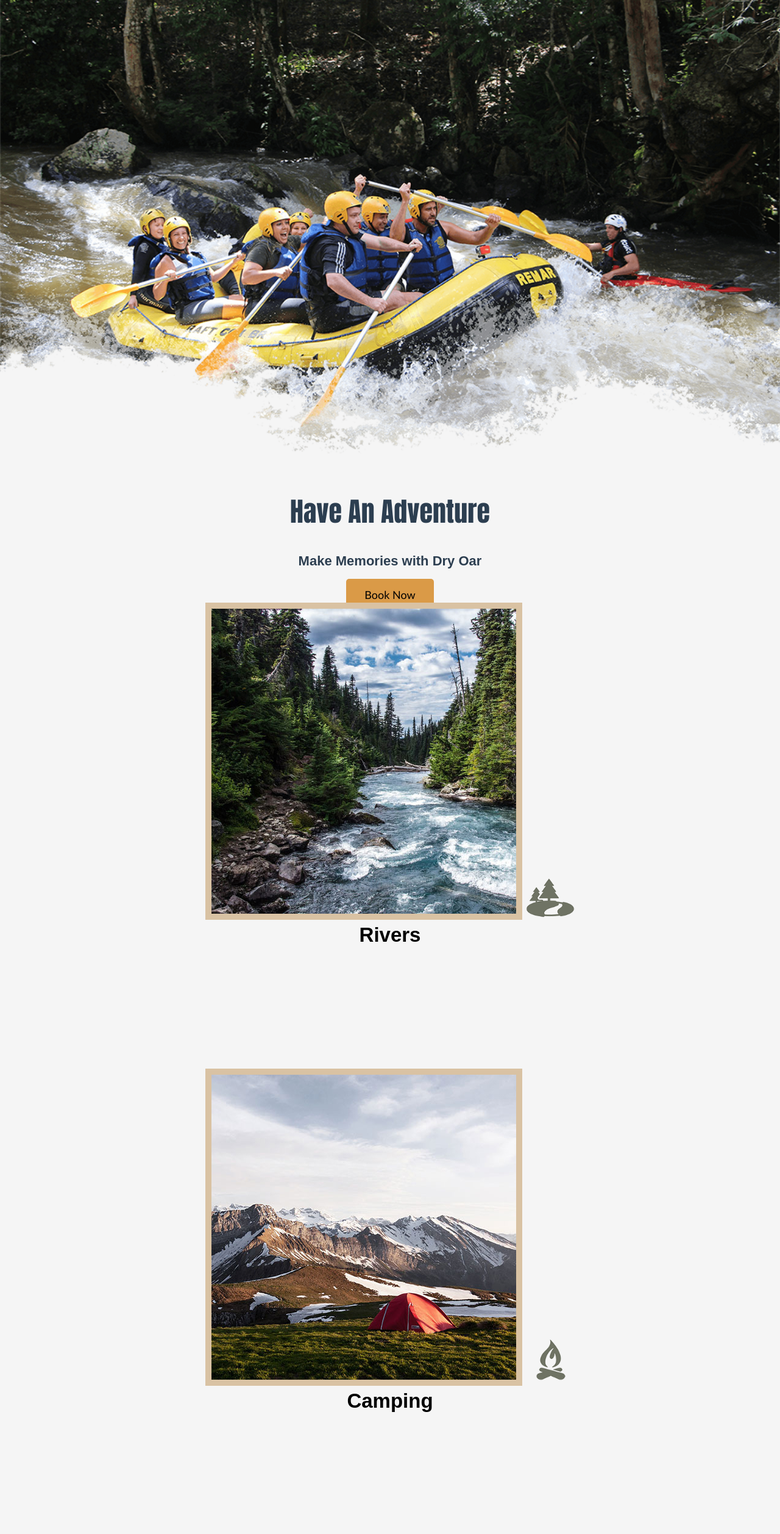
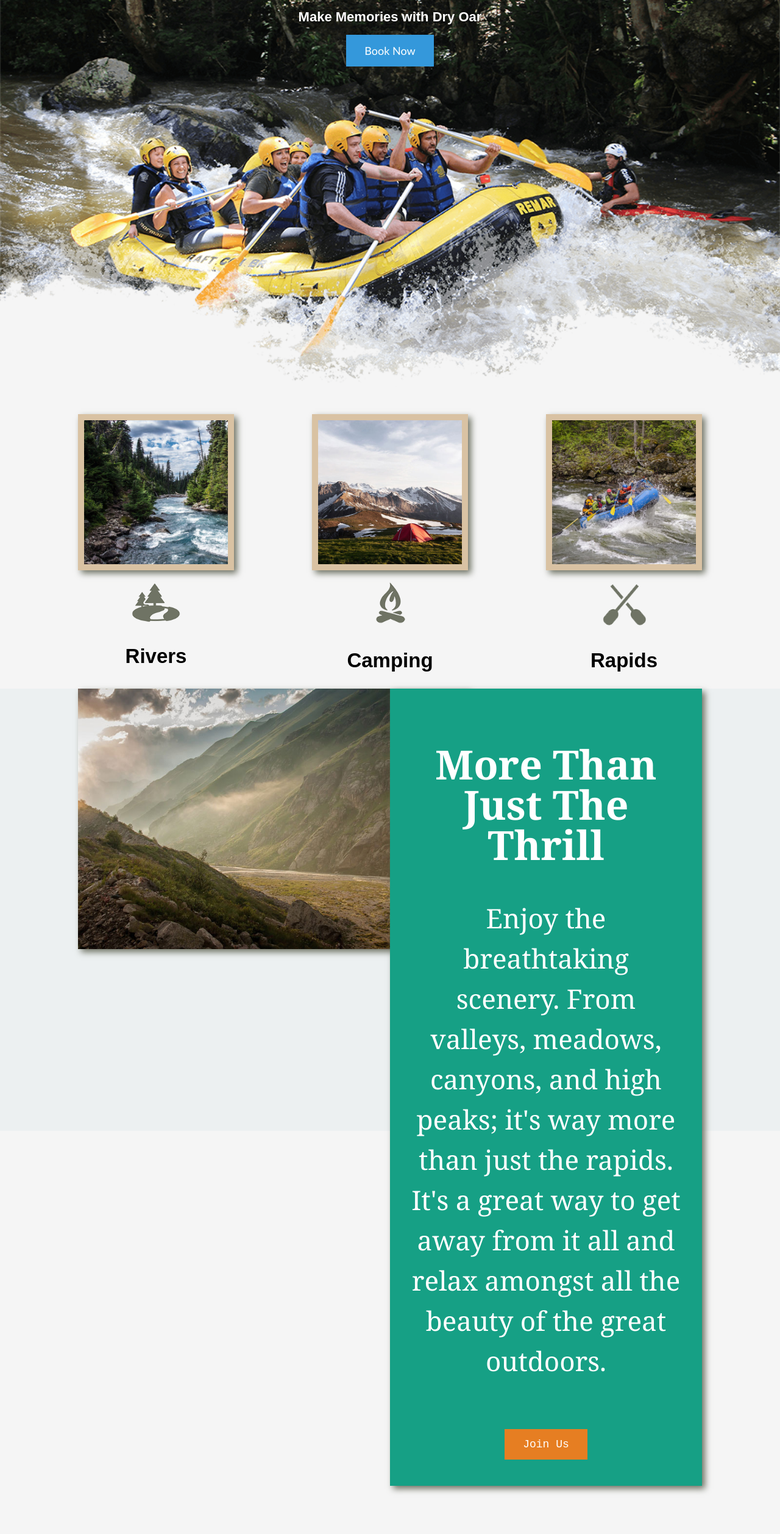
Before and after one commit to ketsiamm/Ketsiammen, a plain HTML site: page wwr/index.html in a window 1280 px wide. Shown: the part 202-2717 px from the top of the page at 61% size. Drawn offline with Linux system fonts and the light colour scheme.

Commit message:
grid display

```diff
--- a/wwr/styles/style.css
+++ b/wwr/styles/style.css
@@ -13,6 +13,12 @@
 
  header {
      background-color: rgba(44, 62, 80, 0.9); /* Semi-transparent navy blue for a professional look */
+     display: grid;
+     grid-template-columns: 150px auto;
+ }
+ nav {
+    display: flex;
+    justify-content: space-around;
 }
 
  nav a {
@@ -20,6 +26,7 @@
      color: #3498db; /* Soft blue for navigation links */
      text-decoration: none;
      padding: 35px;
+
  }
 
  nav a:hover {
@@ -31,14 +38,32 @@
      width: 80px;
  }
 
+ #hero {
+    display: grid;
+    grid-template-columns: 1fr 3fr 1fr;
+    margin-top: -100px;
+}
+
+#hero-box {
+    grid-column: 1/4;
+    grid-row: 1/3;
+    z-index: -1;
+}
+
+#hero-msg {
+    grid-column: 2/3;
+    grid-row: 1/2;
+    margin-top: 100px;
+}
+
  #hero-msg h1 {
      text-align: center;
-     color: #2c3e50; /* Dark navy blue for hero message heading */
+     color: white; /* Dark navy blue for hero message heading */
  }
 
  #hero-msg h4 {
      text-align: center;
-     color: #2c3e50; /* Dark navy blue for h4 in hero message */
+     color: white;
  }
 
  .button-box {
@@ -47,6 +72,66 @@
 
  #hero-img {
      width: 100%;
+ }
+
+ main.home-grid {
+    display: grid;
+    grid-template-columns: repeat(10, 1fr);
+
+ }
+
+ .card-img, .mountains {
+    width: 100%;
+}
+
+.card-img {
+    border: 10px solid #d9c2a3;
+    transition: transform .5s;
+    box-shadow: 5px 5px 10px #6f7364;
+}
+.card-img:hover {
+    opacity: .6;
+    transform: scale(1.1);
+}
+.mountains {
+    width: 100%;
+    grid-column: 2/7;
+    grid-row: 5/8;
+    box-shadow: 5px 5px 10px #6f7364;
+}
+
+
+.rivers-card {
+    grid-column: 2 / 4;
+    grid-row: 2 / 3;
+}
+
+.camping-card {
+    grid-column: 5 / 7;
+    grid-row: 2 / 3;
+}
+
+.rapids-card {
+    grid-column: 8 / 10;
+    grid-row: 2 / 3;
+}
+
+#background {
+    grid-column: 1 / 11;
+    grid-row: 4 / 9;
+}
+
+.mountains {
+    grid-column: 2 / 7;
+    grid-row: 5 / 8;
+}
+
+.msg {
+    background-color: #6f7364;
+    padding: 35px;
+    grid-column: 6/10;
+    grid-row: 6/7;
+    box-shadow: 5px 5px 10px #6f7364;
 }
 
  main section {
@@ -119,6 +204,9 @@
      color: #327889; /* Light grey text for better contrast */
      padding: 25px 50px;
      margin-top: 200px;
+     display: flex;
+     justify-content: space-around;
+     align-items: center;
  }
 
  footer a {
@@ -142,217 +230,48 @@
      padding-top: 15px;
  }
 
+
+
+@media screen and (max-width: 900px) {
+    #hero, .home-grid {
+        display: block;
+        height: auto;
+    }
+    nav, footer {
+        flex-direction: column;
+    }
+    nav a {
+        display: block;
+        padding: 15px;
+    }
+    #hero {
+        margin-top: 0;
+    }
+    #hero-msg {
+        margin-top: 0;
+    }
+    #hero-msg h4 {
+        display: none;
+    }
+    #hero-msg h1 {
+        color: #6f7364;
+    }
     .home-title {
-     font-family: Impact, Haettenschweiler, 'Arial Narrow Bold', sans-serif;
-     font-size: 2em;
-     margin-top: 10px;
+        font-size: 25px;
     }
-
- h2 {
-     margin: 0;
+    .rivers-card, .camping-card, .rapids-card {
+        margin: 50px auto;
+        width: 60%;
     }
-
- #logo_link {
-     padding-top: 5px;
+    #background {
+        display: none;
     }
-
- .river-card {
-     margin: 200px 0;
- }
-
- .camping-card {
-     margin: 200px 0;
- }
-
- .rapids-card {
-     margin: 200px 0;
- }
-
- body {
-    background-color: #f5f5f5; /* Light grey for a clean, neutral background */
-    font-family: Raleway, Arial, sans-serif;
-    font-size: 22px;
-    margin: 0;
-    padding: 0;
- }
-
- #content {
-     max-width: 1600px;
+    .mountains, .msg {
+        width: 80%;
+        display: block;
         margin: 0 auto;
     }
-
- header {
-     background-color: rgba(44, 62, 80, 0.9); /* Semi-transparent navy blue for a professional look */
+    footer {
+        margin-top: 25px;
     }
-
- nav a {
-     text-align: center;
-     color: #3498db; /* Soft blue for navigation links */
-     text-decoration: none;
-     padding: 35px;
 }
-
- nav a:hover {
-     background-color: #2c3e50; /* Dark navy blue for hover effect on navigation links */
-     color: #ecf0f1; /* Light grey for navigation links when hovered */
- }
-
- .logo {
-     width: 80px;
- }
-
- #hero-msg h1 {
-     text-align: center;
-     color: #2c3e50; /* Dark navy blue for hero message heading */
- }
-
- #hero-msg h4 {
-     text-align: center;
-     color: #2c3e50; /* Dark navy blue for h4 in hero message */
- }
-
- .button-box {
-     text-align: center;
- }
-
- #hero-img {
-     width: 100%;
- }
-
- main section {
-     text-align: center;
- }
-
- main section img {
-     box-sizing: border-box;
- }
-
- .icon {
-     width: 80px;
-     padding-top: 10px;
- }
-
- #background {
-     height: 725px;
-     background-color: #ecf0f1; /* Very light grey for the background element to keep it subtle */
- }
-
- .msg {
-     background-color: #16a085; /* Soft teal for elements with class "msg" */
-     line-height: 1.5em;
-     font-family: Cambria, Cochin, Georgia, Times, 'Times New Roman', serif;
-     font-size: 2em;
-     padding: 35px;
- }
-
- .msg h2 {
-     color: #ffffff; /* White text for h2 in msg elements for better contrast */
- }
-
- .msg p {
-     color: #ffffff; /* White text for p in msg elements for better contrast */
-     padding-bottom: 15px;
- }
-
- .book {
-     background-color: #3498db; /* Soft blue for elements with class "book" */
-     color: #ffffff; /* White text for better contrast */
-     text-decoration: none;
-     font-family: 'Gill Sans', 'Gill Sans MT', Calibri, 'Trebuchet MS', sans-serif;
-     font-size: 18px;
-     padding: 15px 30px;
-     margin-top: 50px;
- }
-
- .book:hover {
-     background-color: #2980b9; /* Slightly darker blue for hover effect on "book" elements */
-     color: #ffffff; /* White text for better contrast */
- }
-
- .join {
-     background-color: #e67e22; /* Warm orange for elements with class "join" */
-     color: #ffffff; /* White text for better contrast */
-     text-decoration: none;
-     font-family: 'Courier New', Courier, monospace;
-     font-size: 18px;
-     padding: 15px 30px;
-     margin-top: 50px;
- }
-
- .join:hover {
-     background-color: #d35400; /* Slightly darker orange for hover effect on "join" elements */
-     color: #ffffff; /* White text for better contrast */
- }
-
- footer {
-     background-color: #2c3e50; /* Dark navy blue for the footer to match the hover color of navigation links */
-     color: #327889; /* Light grey text for better contrast */
-     padding: 25px 50px;
-     margin-top: 200px;
- }
-
- footer a {
-     color: #1d2d69; /* Light grey text for footer links */
-     text-decoration: none;
- }
-
- footer a:hover {
-     color: #3498db; /* Soft blue for footer links when hovered */
- }
-
- footer p {
-     font-size: 1.2em;
- }
-
- footer p a:hover {
-     text-decoration: underline;
- }
-
- footer .social img {
-     padding-top: 15px;
- }
-
- .home-title {
-     font-family: Impact, Haettenschweiler, 'Arial Narrow Bold', sans-serif;
-     font-size: 2em;
-     margin-top: 10px;
- }
-
- h2 {
-     margin: 0;
- }
-
- #logo_link {
-     padding-top: 5px;
- }
-
- .river-card {
-     margin: 200px 0;
- }
-
- .camping-card {
-     margin: 200px 0;
- }
-
- .rapids-card {
-     margin: 200px 0;
- }
-
- .book, .join {
-     background-color: #da9a47;
-     color: black;
-     text-decoration: none;
-     font-size: 18px;
-     padding: 15px 30px;
-     margin-top: 50px;
-     border-radius: 5px;
- }
-
- .card-img {
-     border: 10px solid #d9c2a3;
- }
-
-
- .card-img {
-     border: 10px solid #d9c2a3;
- }
```
Also changed, not shown: wwr/index.html (+3 -2 lines). Lines whose indentation alone changed are shown as unchanged.
